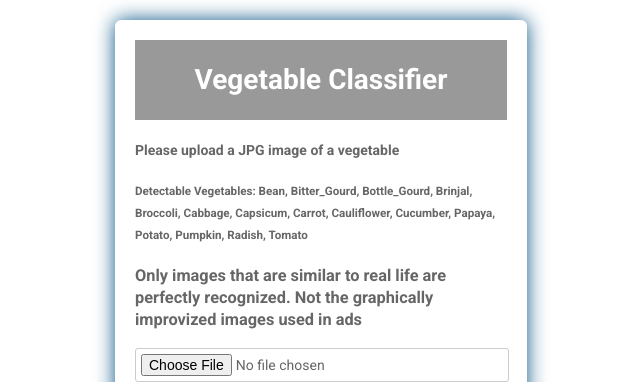
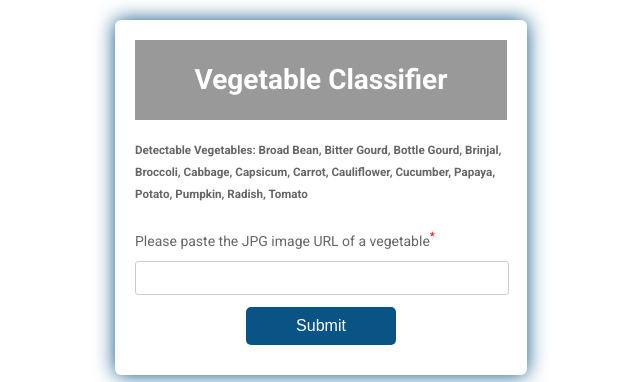
Before and after one commit to lalithadevivadde/veg_classification, a Flask app: page / in a window 1280 px wide. Shown: the top 382 px of the page, without its empty margins (319-959 px from the left). Run offline with Flask 2, Linux system fonts and the light colour scheme; some libraries are stand-ins or nearby versions.

Commit message:
Update index.html

```diff
--- a/templates/index.html
+++ b/templates/index.html
@@ -13,15 +13,12 @@
         <div class="banner">
           <h1>Vegetable Classifier</h1>
         </div>
-
-        <h4>Please upload a JPG image of a vegetable</h4>
-          <h5>Detectable Vegetables: Bean, Bitter_Gourd, Bottle_Gourd, Brinjal, Broccoli, Cabbage, Capsicum, Carrot,
+          <h5>Detectable Vegetables: Broad Bean, Bitter Gourd, Bottle Gourd, Brinjal, Broccoli, Cabbage, Capsicum, Carrot,
               Cauliflower, Cucumber, Papaya, Potato, Pumpkin, Radish, Tomato</h5>
-        <h3>Only images that are similar to real life are perfectly recognized. Not the graphically improvized images used in ads</h3>
-
+<p>Please paste the JPG image URL of a vegetable<sup style="color: red;">*</sup></p>
           <div class="item">
 
-          <input type="file" name="fileinput" id="fileinput" accept=".jpg"/>
+          <input type="text" name="fileinput" id="fileinput" autocomplete="off" required/>
               </div>
 
 
```
